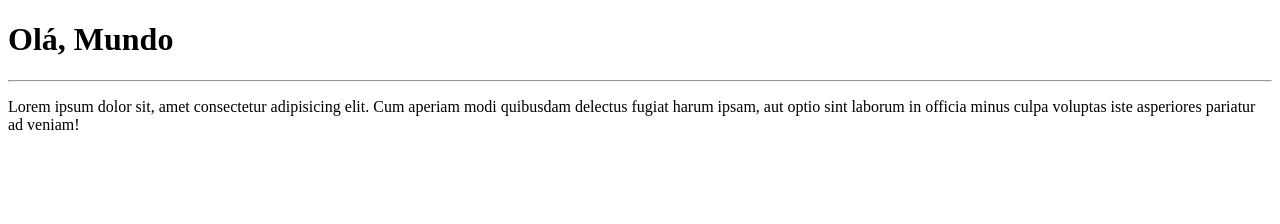
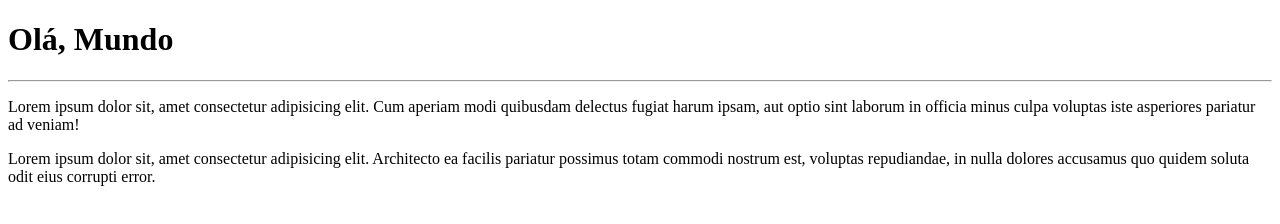
Before and after one commit to Rogerio-Zonatto/Ola-Mundo, a plain HTML site: page site-exemplo/Index.html in a window 1280 px wide. Drawn offline with Linux system fonts and the light colour scheme.

Commit message:
Update Index.html
mais uma alteração

```diff
--- a/site-exemplo/Index.html
+++ b/site-exemplo/Index.html
@@ -9,5 +9,6 @@
     <h1>Olá, Mundo</h1>
     <hr>
     <p>Lorem ipsum dolor sit, amet consectetur adipisicing elit. Cum aperiam modi quibusdam delectus fugiat harum ipsam, aut optio sint laborum in officia minus culpa voluptas iste asperiores pariatur ad veniam!</p>
+    <p>Lorem ipsum dolor sit, amet consectetur adipisicing elit. Architecto ea facilis pariatur possimus totam commodi nostrum est, voluptas repudiandae, in nulla dolores accusamus quo quidem soluta odit eius corrupti error.</p>
 </body>
 </html>
```
